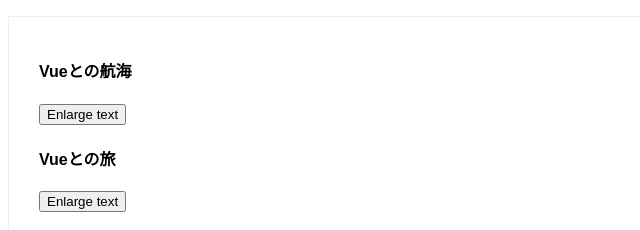
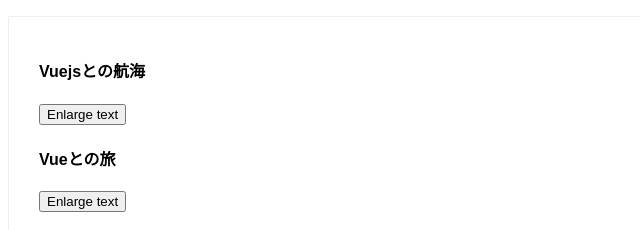
Before and after one commit to MEKHANE2217/vue, a plain HTML site: page component3.html in a window 1280 px wide. Shown: the top 230 px of the page, 0-640 px from the left. Drawn offline with nearby package versions, Linux system fonts and the light colour scheme.

Commit message:
append component ver2

```diff
--- a/component3.html
+++ b/component3.html
@@ -39,7 +39,7 @@
       data() {
         return {
           posts: [
-            { id: 1, title: 'Vueとの航海' },
+            { id: 1, title: 'Vuejsとの航海' },
             { id: 2, title: 'Vueとの旅' },
             { id: 3, title: 'Vue旅行記' }
           ],
```
